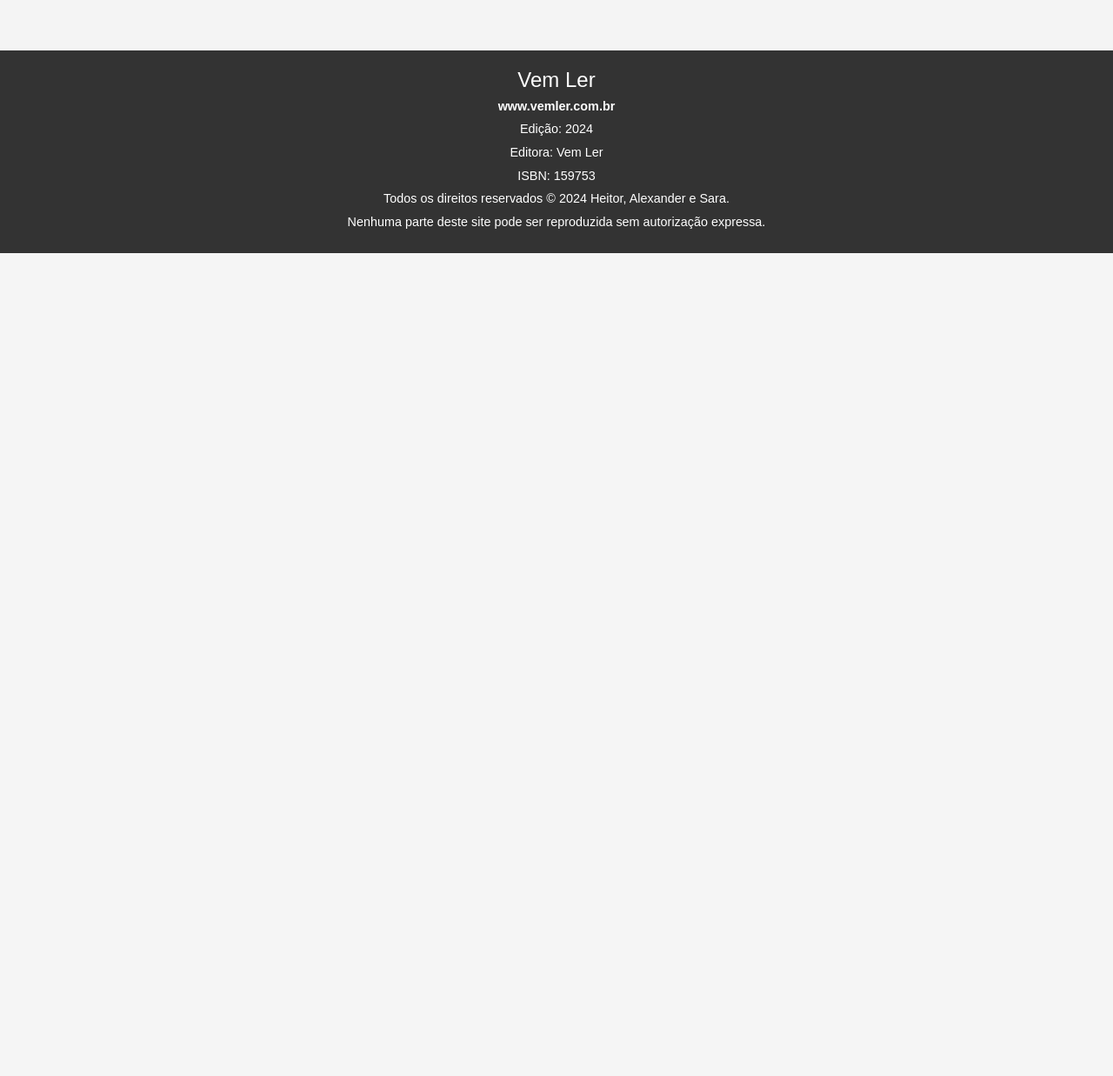
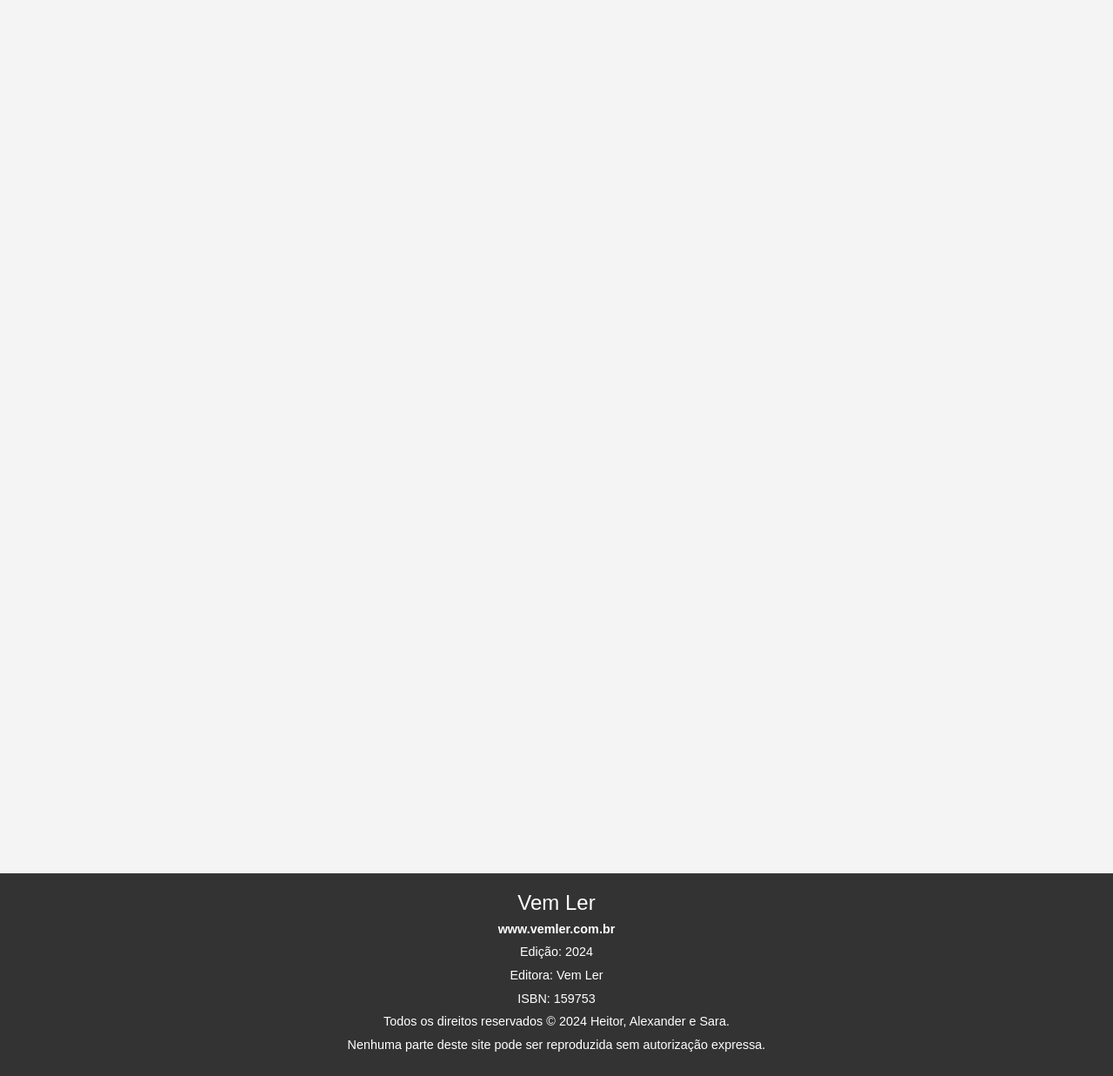
Before and after one commit to ThyagoAssis/grupo04-livros, a Django app: page / in a window 1280 px wide. Shown: the part 1872-3109 px from the top of the page at 87% size. Before the commit the page ends 2163 px from the top, so only its background shows below. Run offline with Django 5.2, Linux system fonts and the light colour scheme; data comes from the database, SQL or seed files in the repository; some libraries are stand-ins or nearby versions.

Commit message:
versao 1.5

```diff
--- a/livros/static/livros/css/styles.css
+++ b/livros/static/livros/css/styles.css
@@ -60,7 +60,3 @@ footer a{
 footer a:hover{
             text-decoration: underline;
 }
-
-main{
-    height: 100vh;
-}
--- a/livros/templates/base.html
+++ b/livros/templates/base.html
@@ -19,47 +19,15 @@
                 <span class="navbar-brand mb-0 h1">Vem Ler</span>
               </nav>
          </div>
-         <div class="row justify-content-center">
-             <nav class="navbar navbar-expand-lg navbar-dark nav_color shadow">
-
-              <button class="navbar-toggler" type="button" data-toggle="collapse" data-target="#conteudoNavbarSuportado" aria-controls="conteudoNavbarSuportado" aria-expanded="false" aria-label="Alterna navegação">
-                <span class="navbar-toggler-icon"></span>
-              </button>
-
-              <div class="collapse navbar-collapse justify-content-sm-center" id="conteudoNavbarSuportado">
-                <ul class="navbar-nav mr-auto ">
-                  <li class="nav-item active">
-                    <a class="nav-link" href="{% url 'livros_form' %}">CADASTRO DE NOVOS LIVROS</a>
-                  </li>
-                    <li class="nav-item">
-                    <a class="nav-link" href="{% url 'livros_list' %}">INICIO</a>
-                  </li>
-                   <li class="nav-item active">
-                    <a class="nav-link" href="{% url 'livros_lan' %}">LANÇAMENTOS</a>
-                  </li>
-                </ul>
-              </div>
-            </nav>
-         </div>
+        {% include 'componentes/header.html'%}
         </header>
 
 
-        <main class="container" >
+        <main class="justify-content-sm-center">
             {%  block content %}{% endblock %}
         </main>
 
-        <footer>
-             <div class="footer">
-                    <h2>Vem Ler</h2>
-                    <p><strong>www.vemler.com.br</strong></p>
 
-                    <p>Edição: 2024</p>
-                    <p>Editora: Vem Ler</p>
-                    <p>ISBN: 159753</p>
-                    <p>Todos os direitos reservados © 2024 Heitor, Alexander e Sara.</p>
-                    <p>Nenhuma parte deste site pode ser reproduzida sem autorização expressa.</p>
-                </div>
-        </footer>
 
 
 
--- /dev/null
+++ b/livros/templates/componentes/footer.html
@@ -0,0 +1,12 @@
+<footer>
+    <div class="footer">
+        <h2>Vem Ler</h2>
+        <p><strong>www.vemler.com.br</strong></p>
+
+        <p>Edição: 2024</p>
+        <p>Editora: Vem Ler</p>
+        <p>ISBN: 159753</p>
+        <p>Todos os direitos reservados © 2024 Heitor, Alexander e Sara.</p>
+        <p>Nenhuma parte deste site pode ser reproduzida sem autorização expressa.</p>
+    </div>
+</footer>
--- /dev/null
+++ b/livros/templates/componentes/header.html
@@ -0,0 +1,22 @@
+ <div class="row justify-content-center">
+             <nav class="navbar navbar-expand-lg navbar-dark nav_color shadow">
+
+              <button class="navbar-toggler" type="button" data-toggle="collapse" data-target="#conteudoNavbarSuportado" aria-controls="conteudoNavbarSuportado" aria-expanded="false" aria-label="Alterna navegação">
+                <span class="navbar-toggler-icon"></span>
+              </button>
+
+              <div class="collapse navbar-collapse justify-content-sm-center" id="conteudoNavbarSuportado">
+                <ul class="navbar-nav mr-auto ">
+                  <li class="nav-item active">
+                    <a class="nav-link" href="{% url 'livros_form' %}">CADASTRO DE NOVOS LIVROS</a>
+                  </li>
+                    <li class="nav-item">
+                    <a class="nav-link" href="{% url 'livros_list' %}">INICIO</a>
+                  </li>
+                   <li class="nav-item active">
+                    <a class="nav-link" href="{% url 'livros_lan' %}">LANÇAMENTOS</a>
+                  </li>
+                </ul>
+              </div>
+            </nav>
+ </div>
--- a/livros/templates/livros/livros_list.html
+++ b/livros/templates/livros/livros_list.html
@@ -2,10 +2,12 @@
 {% extends 'base.html'%}
 
 {% block content %}
-        <div class="row ">
+<div class="container justify-content-sm-center">
+
+        <div class="row">
             {% for livro in livros_list %}
-                    <div class="col-4 mt-5">
-                        <div class="card" style="width: 18rem;">
+                    <div class="col-4 mt-5 ">
+                        <div class="card " style="width: 18rem;">
                           <img class="img_livro" src="{{livro.imagem}}" alt="Imagem de capa do card">
                           <div class="card-body">
                               <h5 class="card-title"> {{ livro.nome }}</h5>
@@ -19,6 +21,6 @@
             {% endfor %}
         </div>
 
-        <!-- Modal -->
-
+ </div>       <!-- Modal -->
+{% include 'componentes/footer.html'%}
 {% endblock %}
```
Also changed, not shown: livros/templates/livros/livros_form.html (+7 -1 lines), livros/templates/livros/livros_lan.html (+6 -3 lines).
